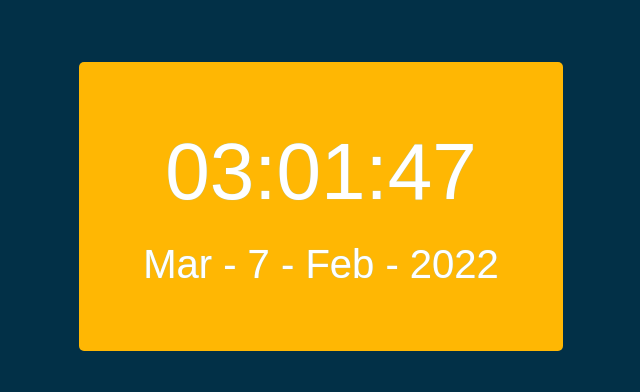
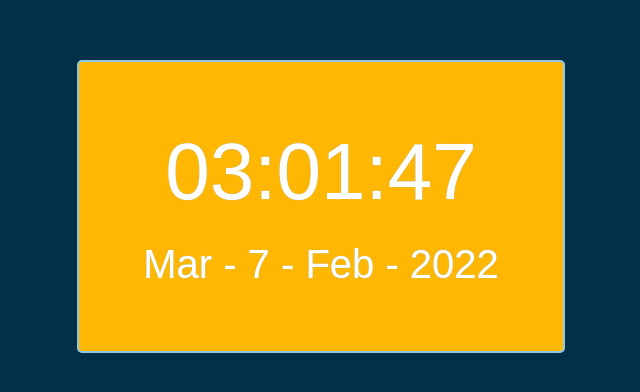
Before and after one commit to CCG128/Reloj-digital, a plain HTML site: page docs/index.html in a window 1280 px wide. Shown: the part 194-586 px from the top of the page, without its empty margins (319-959 px from the left). Drawn offline with Linux system fonts and the light colour scheme.

Commit message:
Creamos el efecto a nuestro reloj

```diff
--- a/docs/css/styles.css
+++ b/docs/css/styles.css
@@ -31,3 +31,7 @@ html{
     margin-top: 1.5rem;
     font-size: 2.5rem;
 }
+
+.animar{
+    border: #8ecae6 2px solid;
+}
--- a/docs/js/app.js
+++ b/docs/js/app.js
@@ -17,6 +17,8 @@ const mostrarReloj = () =>{
     let fechaDiv = document.getElementById("fecha");
     fechaDiv.innerHTML = `${diaSemana} - ${fecha.getDate()} - ${mes} - ${fecha.getFullYear()}`;
 
+    document.getElementById("contenedor").classList.toggle("animar");
+
 }
 
 const formatoNum = (val) => val < 10 ? val = "0" + val : val = val;
```
